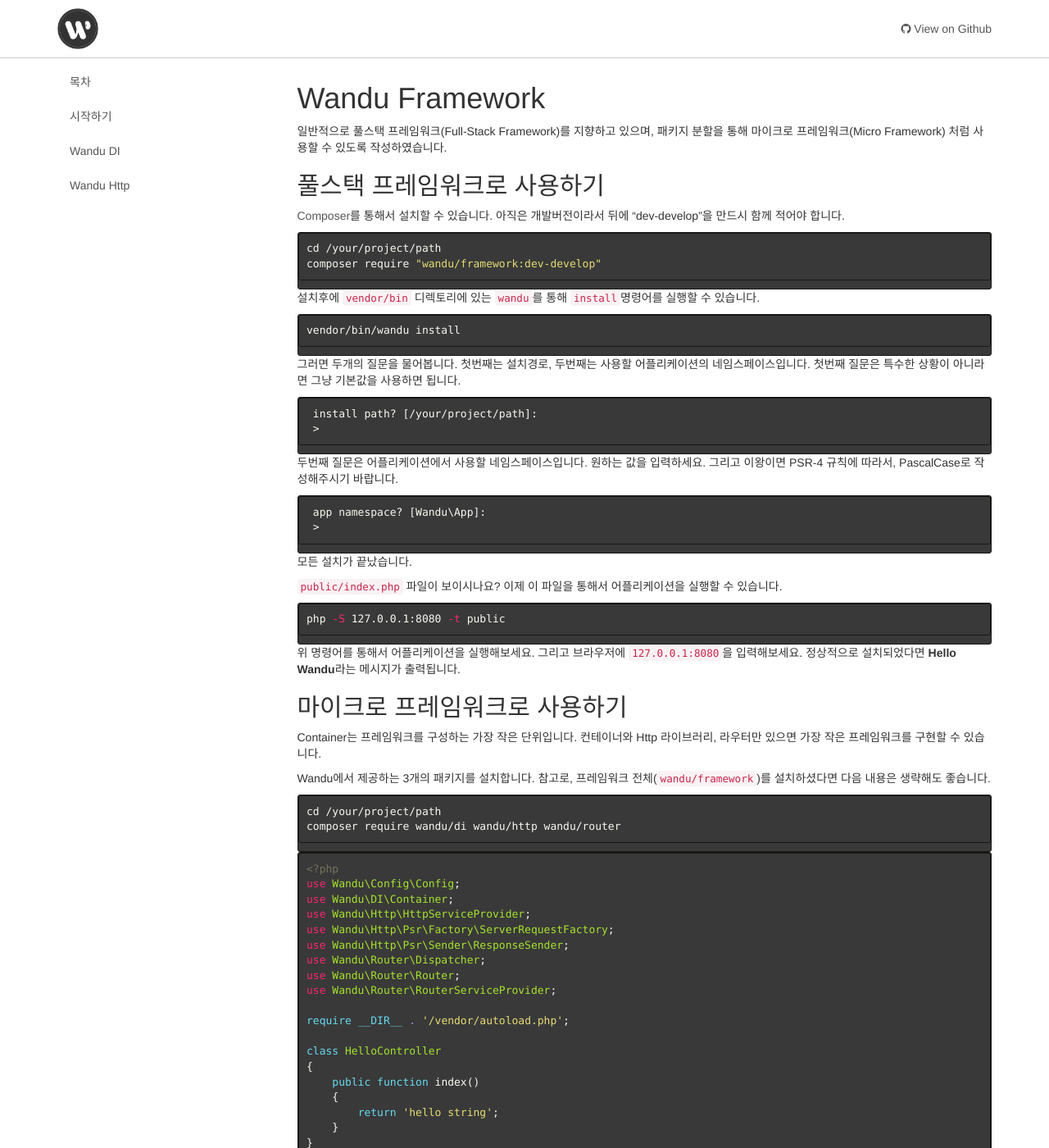
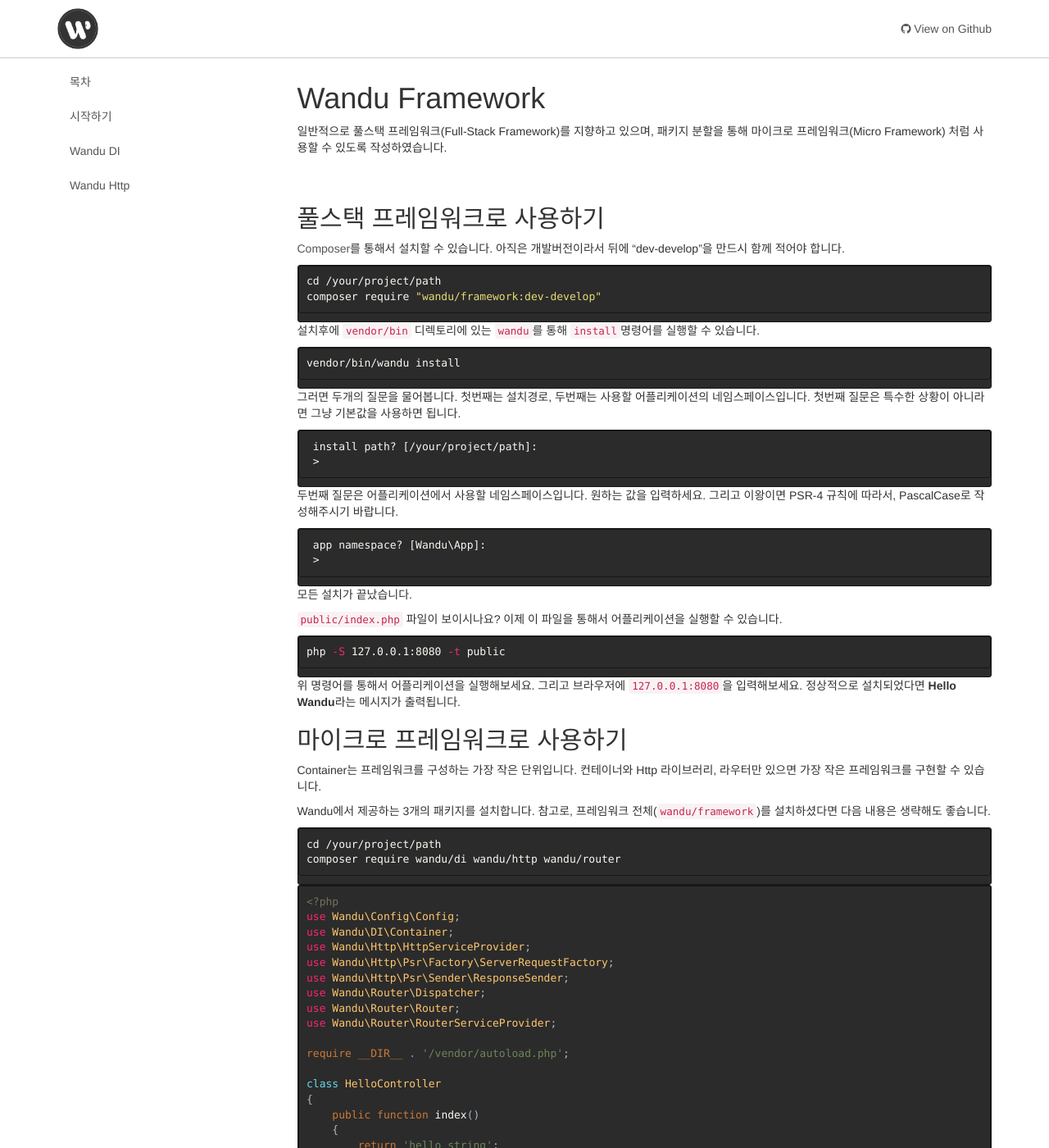
Before and after one commit to Wandu/wandu.github.io, a Jekyll site: the page built from index.html, in a window 1280 px wide and 1400 px high. Shown: the whole window at 82% size. Built offline with Jekyll 4.4.1, drawn with Linux system fonts in a browser that asks for light colours; nearby versions of some CDN libraries; the list of posts is cut into pages by our own code.

Commit message:
style fix

```diff
--- a/_layouts/default.html
+++ b/_layouts/default.html
@@ -33,6 +33,14 @@
             </a>
         </div>
         <nav id="navigation" class="collapse navbar-collapse">
+            <ul class="nav nav-pills nav-stacked visible-xs">
+                {% capture navigation %}
+                {% for post in site.posts reversed %}
+                <li><a class="page-link" href="#{{ post.anchor }}">{{ post.title }}</a></li>
+                {% endfor %}
+                {% endcapture %}
+                {{ navigation }}
+            </ul>
             <ul class="nav navbar-nav navbar-right">
                 <li><a href="https://github.com/Wandu" target="_blank"><i class="fa fa-github"></i> View on Github</a></li>
             </ul>
@@ -42,12 +50,10 @@
 
 <div class="container">
     <div class="row">
-        <aside class="col-sm-4 col-md-3">
+        <aside class="col-sm-4 col-md-3 hidden-xs">
             <div class="affix">
                 <ul class="nav nav-pills nav-stacked">
-                    {% for post in site.posts reversed %}
-                    <li><a class="page-link" href="#{{ post.anchor }}">{{ post.title }}</a></li>
-                    {% endfor %}
+                    {{ navigation }}
                 </ul>
             </div>
         </aside>
--- a/_sass/_syntax-highlighting.scss
+++ b/_sass/_syntax-highlighting.scss
@@ -2,7 +2,7 @@
  * Syntax highlighting styles
  */
 .highlight {
-    background: #393939;
+    background: #2B2B2B;
     border: 1px solid #171714;
     border-radius: 3px;
 
@@ -14,11 +14,11 @@
     .hll { background-color: #49483e }
     .c { color: #75715e } /* Comment */
     .err { color: #960050; background-color: #1e0010 } /* Error */
-    .k { color: #66d9ef } /* Keyword */
+    .k { color: #CC7832 } /* Keyword */
     .l { color: #ae81ff } /* Literal */
     .n { color: #f8f8f2 } /* Name */
-    .o { color: #f92672 } /* Operator */
-    .p { color: #f8f8f2 } /* Punctuation */
+    .o { color: #A9B7C6 } /* Operator */
+    .p { color: #A9B7C6 } /* Punctuation */
     .cm { color: #75715e } /* Comment.Multiline */
     .cp { color: #75715e } /* Comment.Preproc */
     .c1 { color: #75715e } /* Comment.Single */
@@ -34,20 +34,20 @@
     .ld { color: #e6db74 } /* Literal.Date */
     .m { color: #ae81ff } /* Literal.Number */
     .s { color: #e6db74 } /* Literal.String */
-    .na { color: #a6e22e } /* Name.Attribute */
+    .na { color: #ffc66d } /* Name.Attribute */
     .nb { color: #f8f8f2 } /* Name.Builtin */
-    .nc { color: #a6e22e } /* Name.Class */
+    .nc { color: #ffc66d } /* Name.Class */
     .no { color: #66d9ef } /* Name.Constant */
     .nd { color: #a6e22e } /* Name.Decorator */
     .ni { color: #f8f8f2 } /* Name.Entity */
     .ne { color: #a6e22e } /* Name.Exception */
-    .nf { color: #a6e22e } /* Name.Function */
+    .nf { color: #ffc66d } /* Name.Function */
     .nl { color: #f8f8f2 } /* Name.Label */
     .nn { color: #f8f8f2 } /* Name.Namespace */
-    .nx { color: #a6e22e } /* Name.Other */
+    .nx { color: #A9B7C6 } /* Name.Other */
     .py { color: #f8f8f2 } /* Name.Property */
     .nt { color: #f92672 } /* Name.Tag */
-    .nv { color: #f8f8f2 } /* Name.Variable */
+    .nv { color: #9876AA } /* Name.Variable */
     .ow { color: #f92672 } /* Operator.Word */
     .w { color: #f8f8f2 } /* Text.Whitespace */
     .mf { color: #ae81ff } /* Literal.Number.Float */
@@ -63,7 +63,7 @@
     .si { color: #e6db74 } /* Literal.String.Interpol */
     .sx { color: #e6db74 } /* Literal.String.Other */
     .sr { color: #e6db74 } /* Literal.String.Regex */
-    .s1 { color: #e6db74 } /* Literal.String.Single */
+    .s1 { color: #6a8759 } /* Literal.String.Single */
     .ss { color: #e6db74 } /* Literal.String.Symbol */
     .bp { color: #f8f8f2 } /* Name.Builtin.Pseudo */
     .vc { color: #f8f8f2 } /* Name.Variable.Class */
--- a/css/main.scss
+++ b/css/main.scss
@@ -25,6 +25,10 @@
 
 section.chapter {
     position: relative;
+
+    & + & {
+        margin-top: 60px;
+    }
 }
 a.anchor[name] {
     position: absolute;
@@ -36,7 +40,7 @@
     top: 0;
     left: 0;
     right: 0;
-    background: rgba(255,255,255,.8);
+    background: rgba(255,255,255,.9);
     border-bottom: 1px solid #ccc;
 }
 
@@ -85,8 +89,9 @@
 }
 
 .navbar-toggle {
-    padding: 16px 18px;
+    padding: 12px 18px;
     margin-right: 5px;
+    font-size: 20px;
 }
 
 @media (max-width: 767px) {
```
